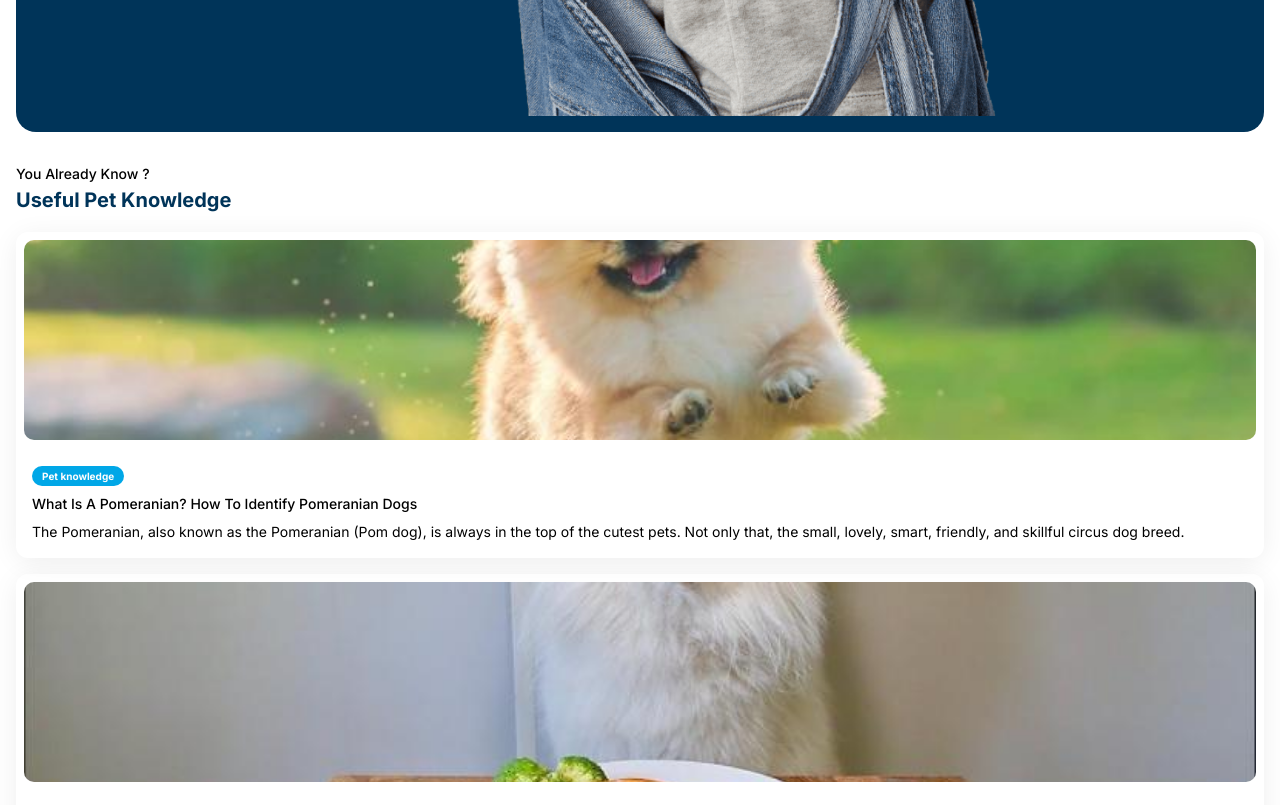
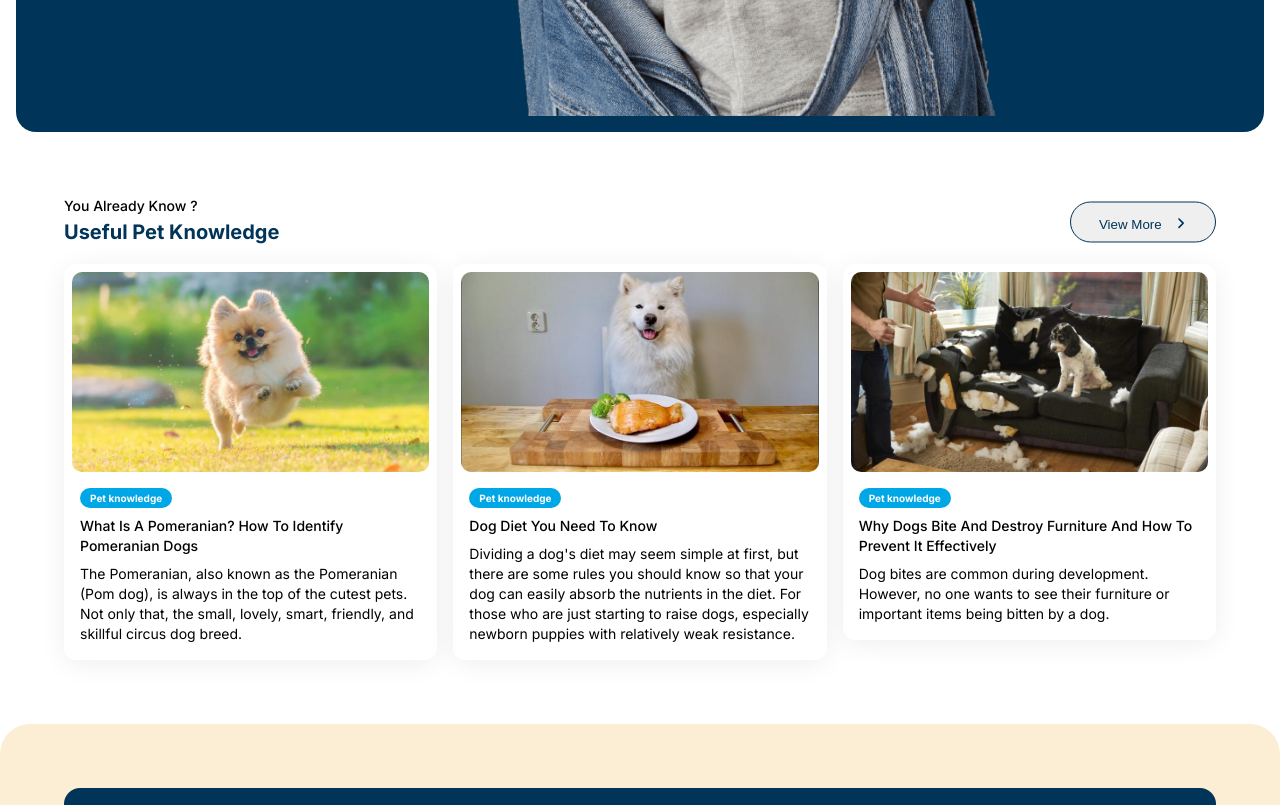
Before and after one commit to Deviant96/monito, a Next.js app: page / in a window 1280 px wide. Shown: the part 4400-5205 px from the top of the page. Built offline with nearby package versions, Linux system fonts and the light colour scheme.

Commit message:
Blog list responsive update

```diff
--- a/src/app/(components)/BlogListSection/BlogArticle/page.module.scss
+++ b/src/app/(components)/BlogListSection/BlogArticle/page.module.scss
@@ -4,6 +4,15 @@
     padding: 8px;
     border-radius: 12px;
     box-shadow: 0px 4px 28px -2px #00000014;
+
+    @media screen and (min-width: $breakpoint-mobile) {
+        flex: 1;
+        height: fit-content;
+    }
+
+    @media screen and (min-width: $breakpoint-desktop) {
+
+    }
 
     img {
         display: block;
@@ -19,7 +28,7 @@
     }
 
     .CategoryName {
-        margin-top: 18px;
+        margin-top: 8px;
         display: inline-block;
         background: #00A7E7;
         border-radius: 28px;
--- a/src/app/(components)/BlogListSection/page.js
+++ b/src/app/(components)/BlogListSection/page.js
@@ -9,6 +9,9 @@ const BlogListSection = () => {
             <header>
                 <h2>You already know ?</h2>
                 <h1>Useful pet knowledge</h1>
+                <div className={styles.ViewMoreTopContainer}>
+                    <button className={styles.ViewMore}>View More <FaAngleRight /></button>
+                </div>
             </header>
 
             <div className={styles.BlogList}>
@@ -17,7 +20,7 @@ const BlogListSection = () => {
                 ))}
             </div>
 
-            <div>
+            <div className={styles.ViewMoreBottomContainer}>
                 <button className={styles.ViewMore}>View More <FaAngleRight /></button>
             </div>
         </section>
--- a/src/app/(components)/BlogListSection/page.module.scss
+++ b/src/app/(components)/BlogListSection/page.module.scss
@@ -3,6 +3,29 @@
 
 .BlogListSection {
     margin: 32px 16px;
+
+    @media screen and (min-width: $breakpoint-mobile) {
+        @include ContainerBreakpointMobile();
+        padding: 64px 0;
+
+        .ViewMoreTopContainer {
+            position: absolute;
+            right: 0;
+            top: 50%;
+            transform: translateY(-50%);
+        }
+        .ViewMoreBottomContainer {
+            display: none;
+        }
+    }
+
+    @media screen and (min-width: $breakpoint-desktop) {
+        @include ContainerBreakpointDesktop();
+    }
+
+    header {
+        position: relative;
+    }
 
     h1, h2 {
         text-align: left;
@@ -28,6 +51,14 @@
         display: flex;
         flex-flow: column;
         gap: 16px;
+
+        @media screen and (min-width: $breakpoint-mobile) {
+            flex-flow: row;
+        }
+
+        @media screen and (min-width: $breakpoint-desktop) {
+
+        }
     }
 
     .ViewMore {
@@ -38,5 +69,9 @@
         color: $primary-color;
         justify-content: center;
         width: 100%;
+
+        @media screen and (min-width: $breakpoint-mobile) {
+            margin-top: 0;
+        }
     }
 }
```
